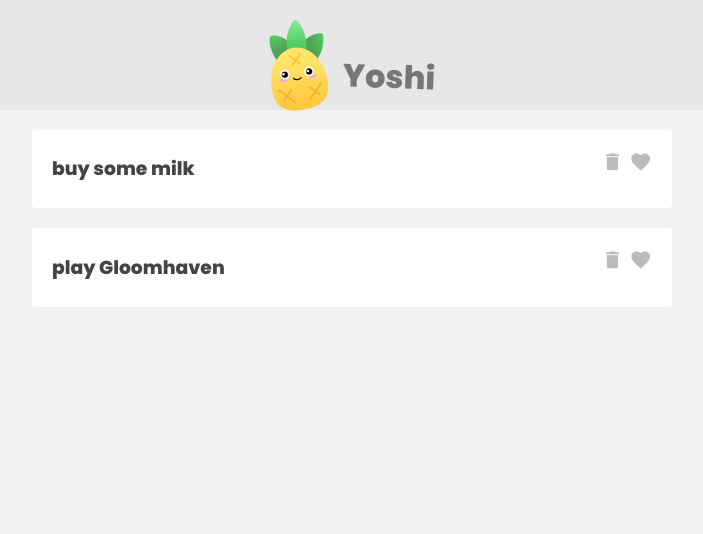
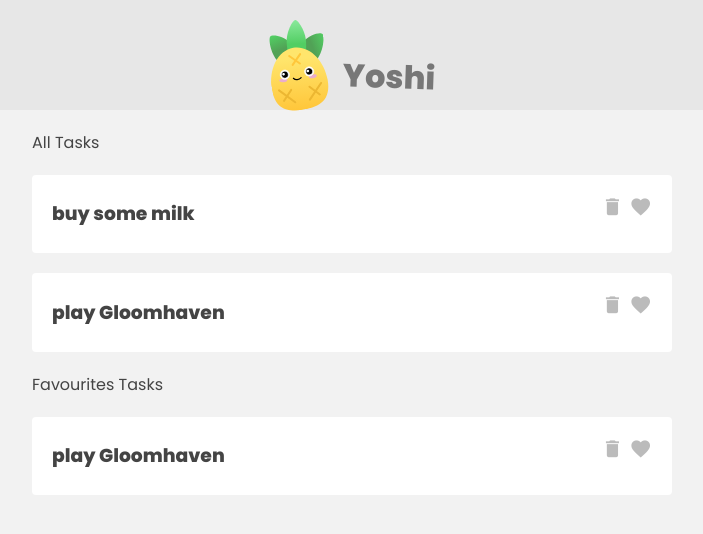
Before and after one commit to m0slah/Pinia-Tasks, a Vue app: page / in a window 1280 px wide. Shown: the top 534 px of the page, without its empty margins (288-991 px from the left). Built offline with nearby package versions, Linux system fonts and the light colour scheme.

Commit message:
add favourite tasks

```diff
--- a/src/App.vue
+++ b/src/App.vue
@@ -8,8 +8,17 @@
 
     <!-- task-list -->
     <div class="task-list">
+      <p>All Tasks</p>
       <div v-for="task in taskStore.tasks">
-        <TaskDetails :task="task"/>
+        <TaskDetails :task="task" />
+      </div>
+    </div>
+
+    <!-- Favourites-list -->
+    <div class="task-list">
+      <p>Favourites Tasks</p>
+      <div v-for="task in taskStore.Favourite">
+        <TaskDetails :task="task" />
       </div>
     </div>
 
@@ -18,12 +27,12 @@
 </template>
 
 <script>
-import TaskDetails from './components/TaskDetails.vue'
+import TaskDetails from "./components/TaskDetails.vue";
 import { useTaskStore } from "./stores/TaskStore";
 
 export default {
   components: {
-    TaskDetails
+    TaskDetails,
   },
   setup() {
     const taskStore = useTaskStore();
--- a/src/stores/TaskStore.js
+++ b/src/stores/TaskStore.js
@@ -6,14 +6,21 @@
       {
         id: 1,
         title: "buy some milk",
-        isFav: false,
+        isFavourite: false,
       },
       {
         id: 2,
         title: "play Gloomhaven ",
-        isFav: true,
+        isFavourite: true,
       },
     ],
     name: "Yoshi",
   }),
+
+  getters: {
+    // Favourits-function
+    Favourite() {
+      return this.tasks.filter((task) => task.isFavourite);
+    },
+  },
 });
```
